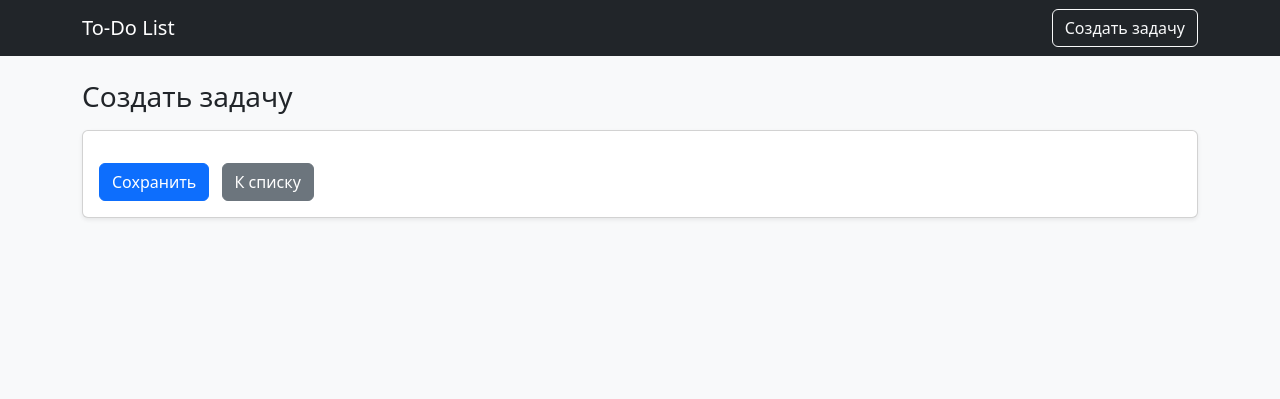
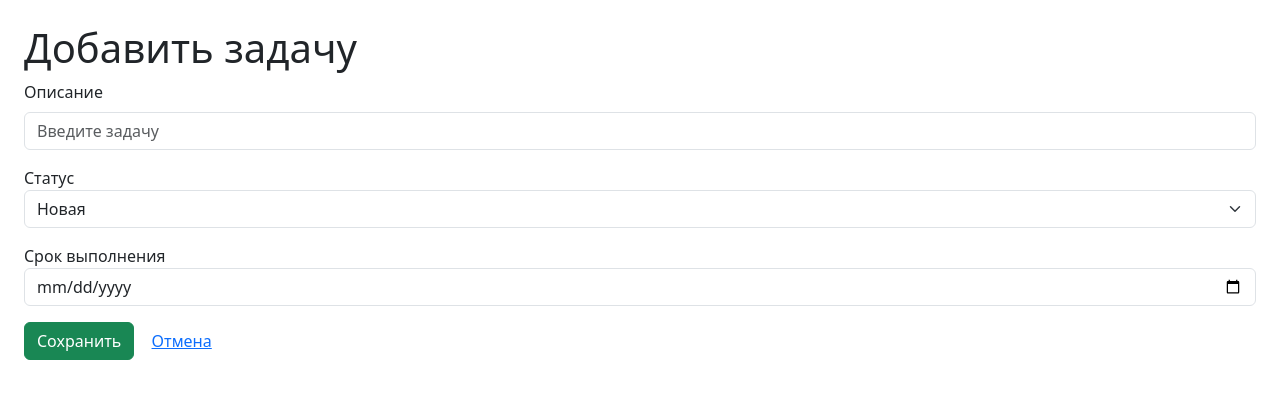
Before and after one commit to omarovazhk-cmd/to_do_list, a Django app: page /create/ in a window 1280 px wide. Shown: the top 399 px of the page. Run offline with Django 5.2, Linux system fonts and the light colour scheme; parts of the project's set-up code (start-up, migrations or seed data) failed here and were passed over.

Commit message:
шаблоны исправила без форм и ссылки как на уроке, не через {{%url%}}

```diff
--- a/webapp/templates/task_create.html
+++ b/webapp/templates/task_create.html
@@ -1,17 +1,35 @@
-{% extends "base.html" %}
-{% block content %}
-    <h3 class="mb-3">Создать задачу</h3>
-    <div class="card shadow-sm">
-        <div class="card-body">
-            <form method="post" novalidate>
-                {% csrf_token %}
-                <div class="mb-3">{{ form.description.label_tag }} {{ form.description }}</div>
-                <div class="mb-3">{{ form.status.label_tag }} {{ form.status }}</div>
-                <div class="mb-3">{{ form.due_date.label_tag }} {{ form.due_date }}</div>
-                <div class="mb-3">{{ form.description_detail.label_tag }} {{ form.description_detail }}</div>
-                <button class="btn btn-primary">Сохранить</button>
-                <a href="{% url 'task_list' %}" class="btn btn-secondary ms-2">К списку</a>
-            </form>
-        </div>
+<!DOCTYPE html>
+<html lang="ru">
+<head>
+    <meta charset="UTF-8">
+    <title>Новая задача</title>
+    <link href="https://cdn.jsdelivr.net/npm/bootstrap@5.3.3/dist/css/bootstrap.min.css" rel="stylesheet">
+</head>
+<body class="p-4">
+<h1>Добавить задачу</h1>
+<form method="post" action="/create/">
+    {% csrf_token %}
+    <div class="mb-3">
+        <label class="form-label">Описание</label>
+        <input type="text" name="description" class="form-control" placeholder="Введите задачу">
     </div>
-{% endblock %}
+
+    <div class="mb-3">
+        <label for="status">Статус</label><br>
+        <select id="status" name="status" class="form-select">
+            <option value="new">Новая</option>
+            <option value="in_progress">В процессе</option>
+            <option value="done">Сделано</option>
+        </select>
+    </div>
+
+    <div class="mb-3">
+        <label for="due_date">Срок выполнения</label><br>
+        <input type="date" id="due_date" name="due_date" class="form-control">
+    </div>
+
+    <button type="submit" class="btn btn-success">Сохранить</button>
+    <a href="/" class="btn btn-link">Отмена</a>
+</form>
+</body>
+</html>
```
Also changed, not shown: webapp/templates/task_list.html (+22 -12 lines).
